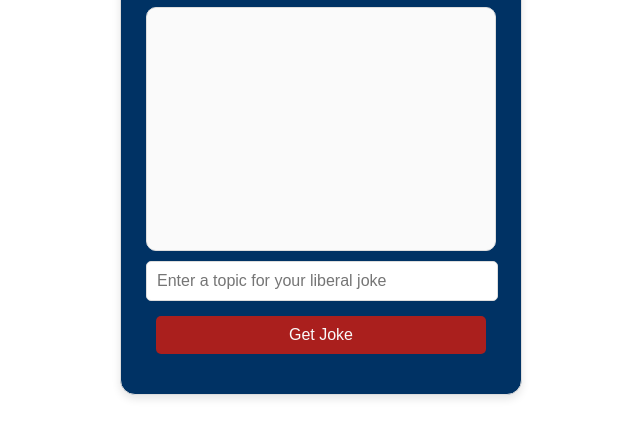
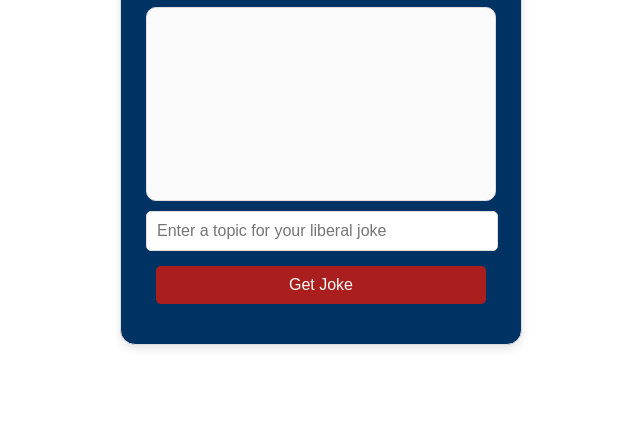
Before and after one commit to redelephantrepublican/joke-assistant, a plain HTML site: page templates/index.html in a window 1280 px wide. Shown: the part 67-504 px from the top of the page, without its empty margins (319-959 px from the left). Drawn offline with Linux system fonts and the light colour scheme.

Commit message:
Minimum height

```diff
--- a/templates/index.html
+++ b/templates/index.html
@@ -23,7 +23,7 @@ body {
     /* Set the maximum width */
     width: 80%;
     /* Set the width to 80% to prevent horizontal scrolling */
-    min-height: 400px;
+    min-height: 350px;
     /* Minimum height to see multiple responses */
     margin: 0 auto;
     /* Center in the available space */
@@ -137,8 +137,6 @@ button:hover {
     #chatbox {
         width: 80%;
         /* Take up most of the column width */
-        min-height: 400px;
-        /* Adjust height for smaller devices */
     }
     #userInput, button {
         width: calc(100% - 20px);
```
